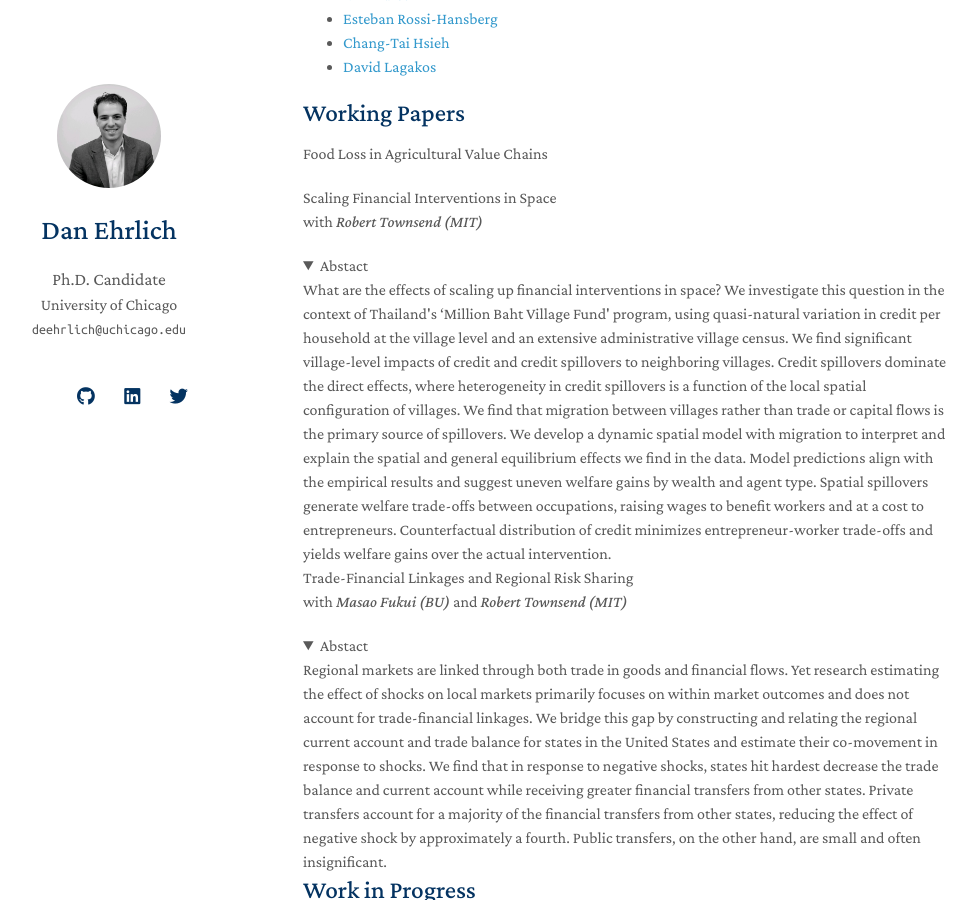
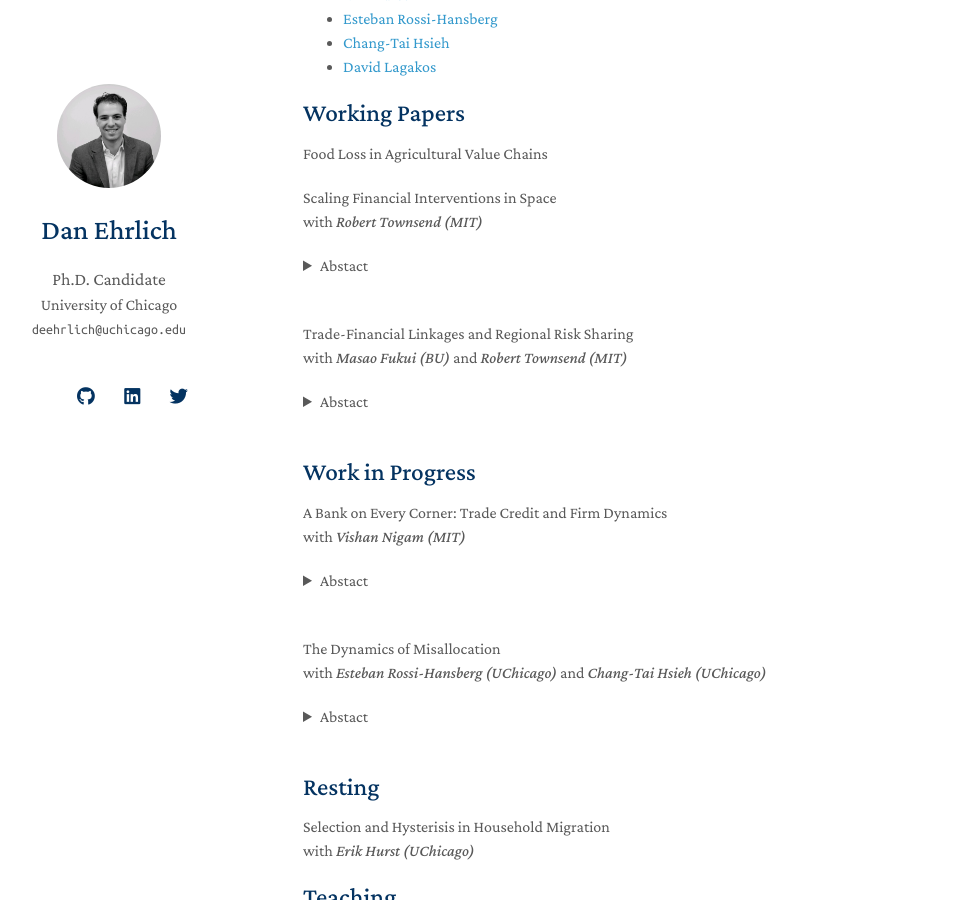
Before and after one commit to danielehrlich/danielehrlich.github.io, a Jekyll site: the page built from index.md, in a window 1280 px wide and 900 px high, scrolled down 376 px. Shown: the whole window, without its empty margins (167-1144 px from the left). Built offline with Jekyll 4.4.1, drawn with Linux system fonts in a browser that asks for light colours; nearby versions of some CDN libraries; a style sheet for code colours, icons or effects is not loaded; our own code applies the rules of GitHub Pages for plain Markdown files.

Commit message:
Update index.md

```diff
--- a/index.md
+++ b/index.md
@@ -23,52 +23,52 @@ Food Loss in Agricultural Value Chains
 Scaling Financial Interventions in Space
 with *Robert Townsend (MIT)*
 
-<details open>
+<details>
 
 <summary>Abstact</summary>
 
 What are the effects of scaling up financial interventions in space? We investigate this question in the context of Thailand's ‘Million Baht    Village Fund' program, using quasi-natural variation in credit per household at the village level and an extensive administrative village census. We find significant village-level impacts of credit and credit spillovers to neighboring villages. Credit spillovers dominate the direct effects, where heterogeneity in credit spillovers is a function of the local spatial configuration of villages. We find that migration between villages rather than trade or capital flows is the primary source of spillovers. We develop a dynamic spatial model with migration to interpret and explain the spatial and general equilibrium effects we find in the data. Model predictions align with the empirical results and suggest uneven welfare gains by wealth and agent type. Spatial spillovers generate welfare trade-offs between occupations, raising wages to benefit workers and at a cost to entrepreneurs. Counterfactual distribution of credit minimizes entrepreneur-worker trade-offs and yields welfare gains over the actual intervention.
 
+</details>
 <br>
-</details>
 
 Trade-Financial Linkages and Regional Risk Sharing
 with *Masao Fukui (BU)* and *Robert Townsend (MIT)*
 
-<details open>
+<details>
 
 <summary>Abstact</summary>
 
 Regional markets are linked through both trade in goods and financial flows. Yet research estimating the effect of shocks on local markets primarily focuses on within market outcomes and does not account for trade-financial linkages. We bridge this gap by constructing and relating the regional current account and trade balance for states in the United States and estimate their co-movement in response to shocks. We find that in response to negative shocks, states hit hardest decrease the trade balance and current account while receiving greater financial transfers from other states. Private transfers account for a majority of the financial transfers from other states, reducing the effect of negative shock by approximately a fourth. Public transfers, on the other hand, are small and often insignificant.
 
+</details>
 <br>
-</details>
 
 ## Work in Progress
 
 A Bank on Every Corner: Trade Credit and Firm Dynamics
 with *Vishan Nigam (MIT)*
 
-<details open>
+<details>
 
 <summary>Abstact</summary>
 
 Retail firms in India are one of the largest sources of short-term consumer loans. What is the impact of bundling financial and real products on firm dynamics? By combining an experiment with a novel transaction level dataset of micro, small and medium sized enterprises, we document that 1) firms learn customer creditworthiness over time, 2) private information about creditworthiness generates monopolistic power, and 3) small firms have a comparative advantage in gathering private information. We develop a dynamic model of firm-customer lending and derive conditions under which it is efficient for firms to remain small. We then study how a counterfactual de-bundling of financial and real products through the introduction of credit cards affects the size and number of retail firms.
 
+</details>
 <br>
-</details>
 
 The Dynamics of Misallocation
 with *Esteban Rossi-Hansberg (UChicago)* and *Chang-Tai Hsieh (UChicago)*
 
-<details open>
+<details>
 
 <summary>Abstact</summary>
 
 Between 1980 and 2010, relative to the average firm, the top firms in the United States decreased their scope, the number of products per firm, but increased their scale, the productivity per product line. We attribute these secular patterns to changes in static misallocation. Static wedges to labor and capital shift dynamic incentives to innovate, redirecting innovation from creating new products to improving existing ones, thus lowering the amount of creative destruction. We extend to model to consider differences in firm composition between the United States, Korea, and Mexico, and show that a large percent of the differences can be explained via differences in static wedges.
 
+</details>
 <br>
-</details>
 
 ## Resting
 Selection and Hysterisis in Household Migration
```
